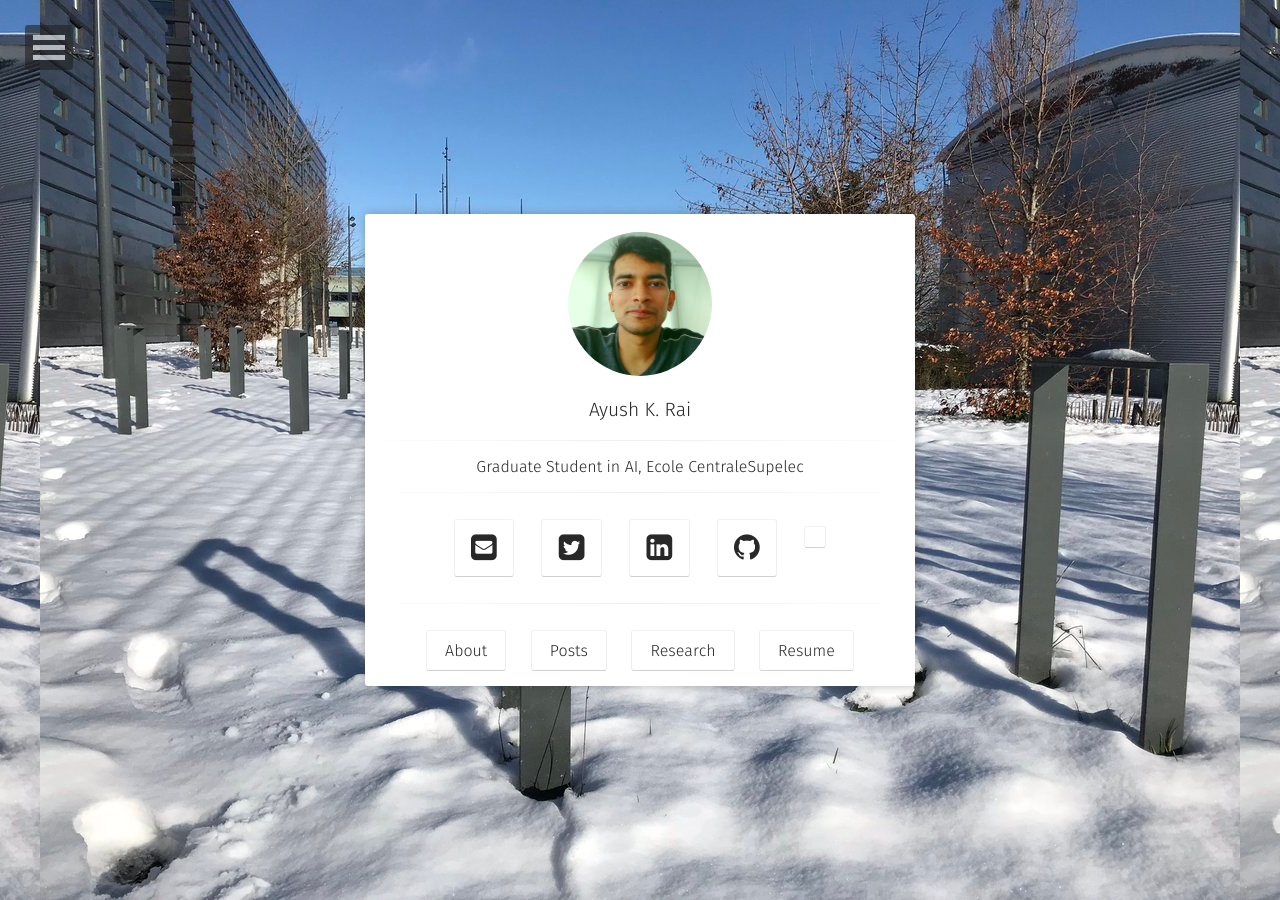
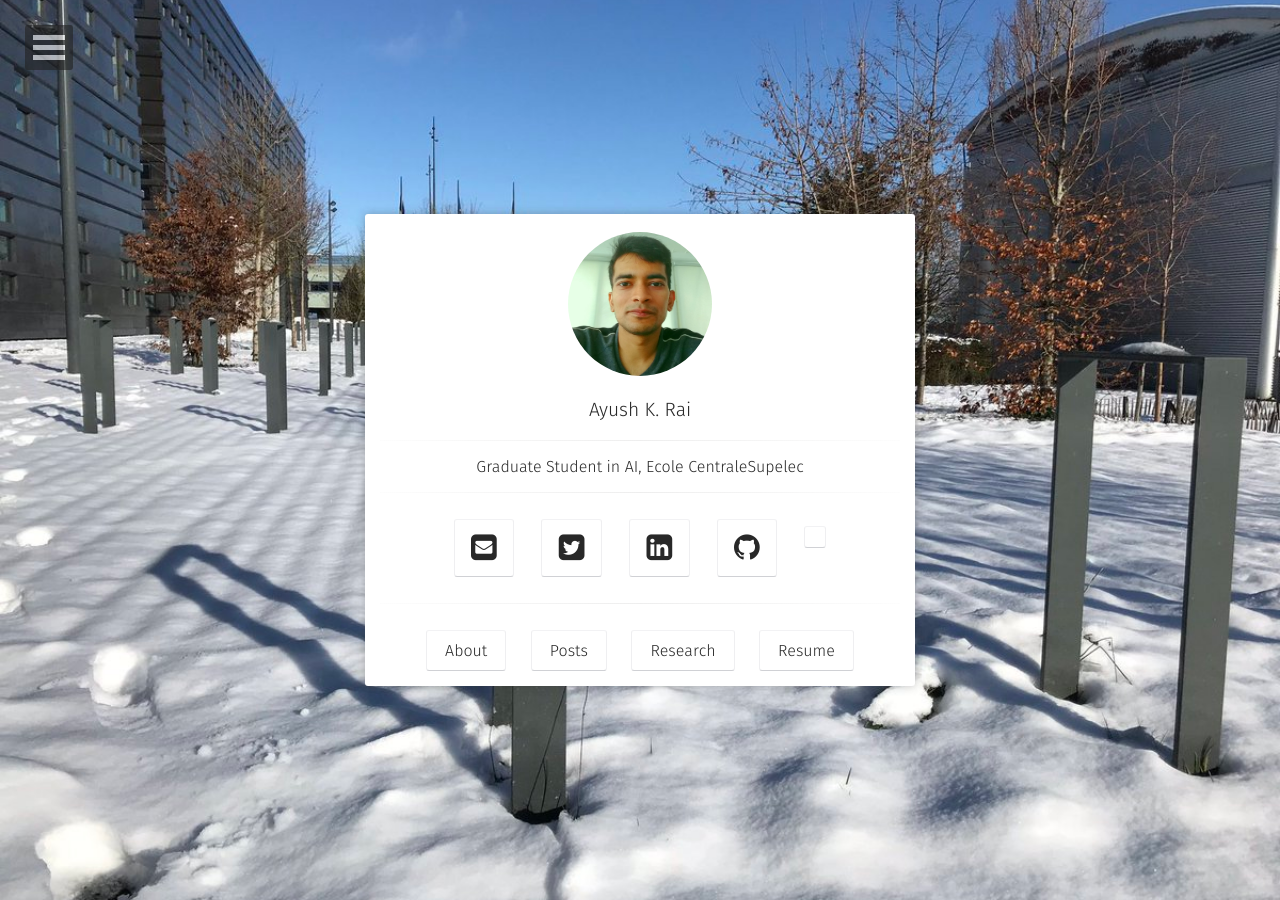
Before and after one commit to rayush7/rayush7.github.io, a Jekyll site: the page built from index.html, in a window 1280 px wide. Built offline with Jekyll 4.4.1, drawn with Linux system fonts in a browser that asks for light colours; some web fonts are replaced; a style sheet for code colours, icons or effects is not loaded.

```diff
--- a/_config.yml
+++ b/_config.yml
@@ -6,7 +6,7 @@
 words_per_minute:   200
 logo:               'assets/img/ayush_crop.jpg'
 background:         'assets/img/centralesupelec.jpg'
-tiled_bg:           true   # Set this true if you want to tile your background image, otherwise it will be covered
+tiled_bg:           false   # Set this true if you want to tile your background image, otherwise it will be covered
 locale:             en_US
 url:                https://rayush7.github.io
 
```
